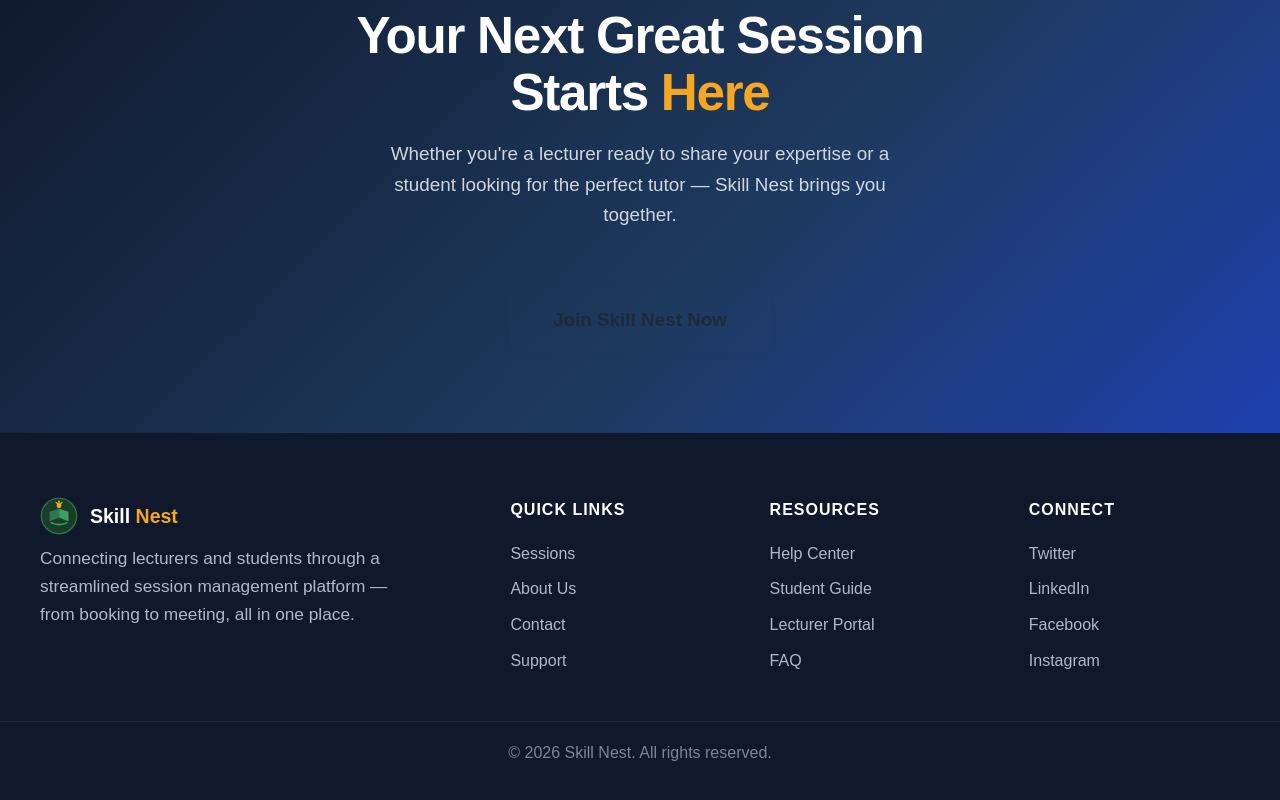
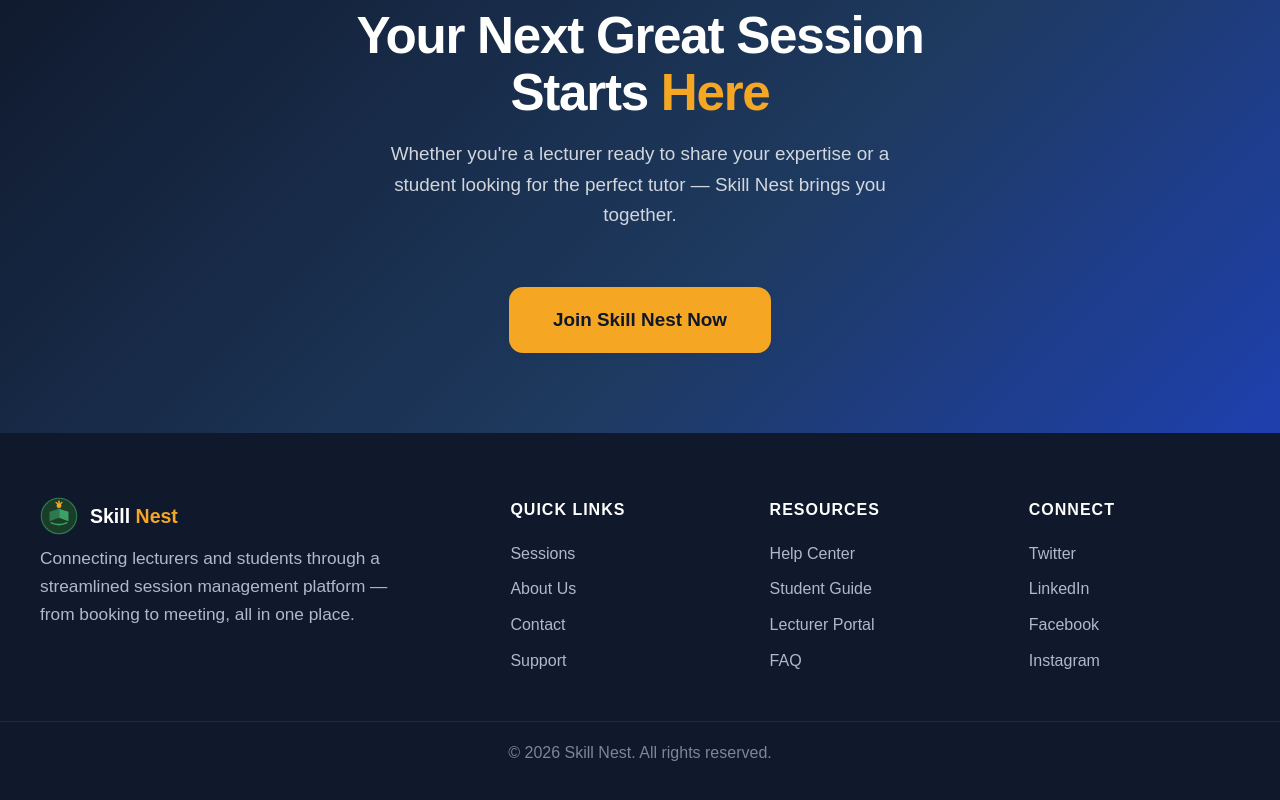
Before and after one commit to Radeesh1120000815/Skill-Nest, a React app in the folder frontend/: page / in a window 1280 px wide. Shown: the part 2968-3768 px from the top of the page. Built offline with nearby package versions, Linux system fonts and the light colour scheme; the HTML template or start-up script is replaced by a standard one.

Commit message:
style(frontend): define global button styles and enhanced hover states

```diff
--- a/frontend/src/index.css
+++ b/frontend/src/index.css
@@ -1,3 +1,49 @@
+/* Button Hover Effects */
+.nav-btn:hover {
+  background: #ffbe4d;
+  color: #0f172a;
+  box-shadow: 0 4px 16px 0 #f5a62344;
+}
+.btn-learnmore:hover, .learn-more-btn:hover {
+  background: #fff;
+  color: #1e40af !important;
+  border: 1.5px solid #1e40af;
+  box-shadow: 0 2px 12px 0 #1e40af22;
+}
+.btn-getstarted, .join-free-btn, .cta-btn, .join-skill-nest-btn {
+  background: #f5a623;
+  color: #0f172a;
+  border-radius: 18px;
+  font-weight: 700;
+  border: none;
+  padding: 16px 40px;
+  font-size: 1.15rem;
+  transition: background 0.18s, color 0.18s, box-shadow 0.18s;
+}
+.btn-getstarted:hover, .join-free-btn:hover, .cta-btn:hover, .join-skill-nest-btn:hover {
+  background: #ffbe4d;
+  color: #0f172a;
+  box-shadow: 0 4px 16px 0 #f5a62344;
+}
+/* Custom Navigation and Footer Link Hover Effects */
+.nav-a, .footer-link, .foot-col a, .foot-col .footer-link, .nav-btn {
+  transition: color 0.18s, background 0.18s, box-shadow 0.18s;
+}
+.nav-a:hover {
+  color: #fff !important;
+  background: rgba(255,255,255,0.13);
+  border-radius: 7px;
+}
+.footer-link:hover, .foot-col a:hover, .foot-col .footer-link:hover {
+  color: #f5a623 !important;
+  background: rgba(245, 166, 35, 0.12);
+  border-radius: 7px;
+}
+.nav-btn:hover {
+  background: #ffbe4d;
+  color: #0f172a;
+  box-shadow: 0 4px 16px 0 #f5a62344;
+}
 @tailwind base;
 @tailwind components;
 @tailwind utilities;
```
